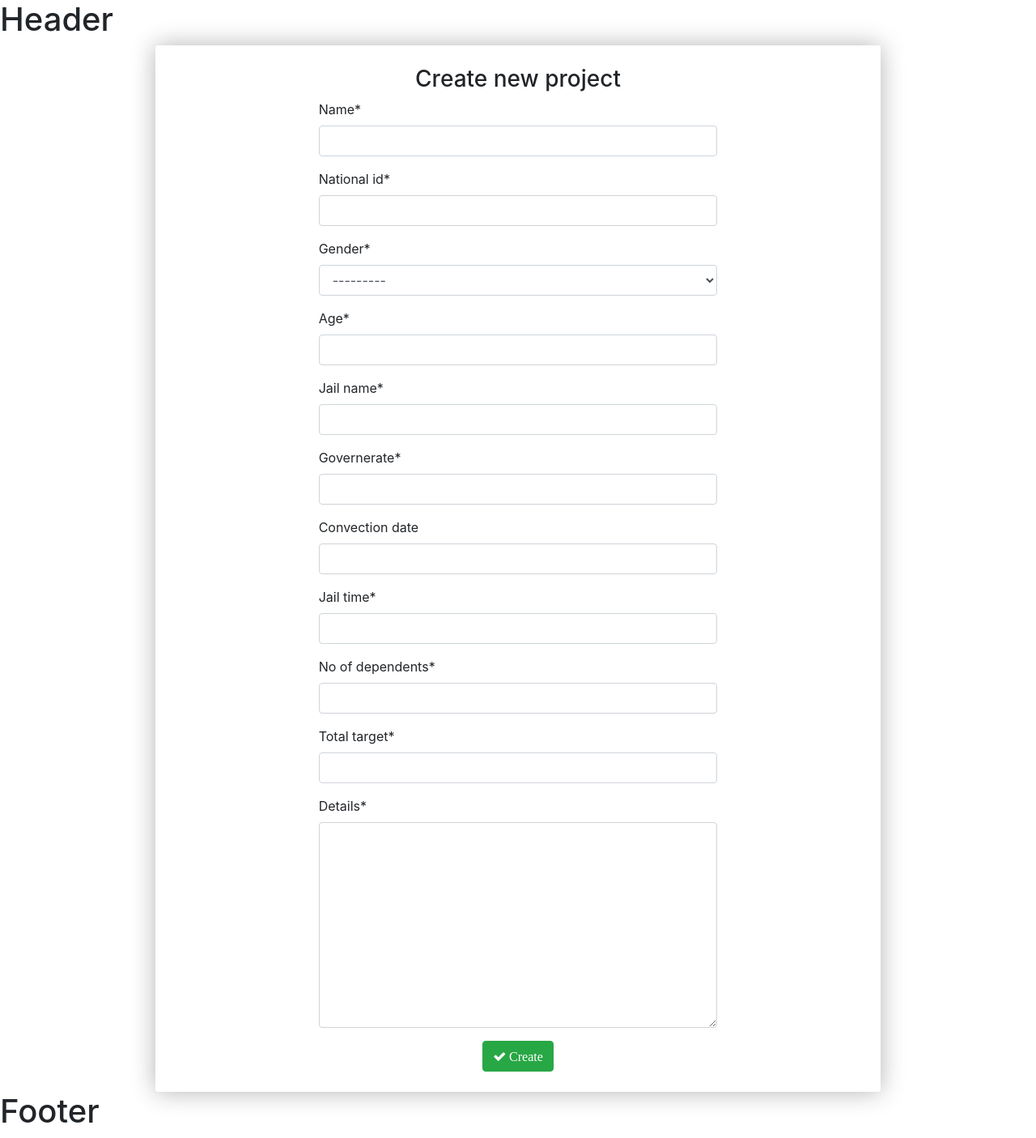
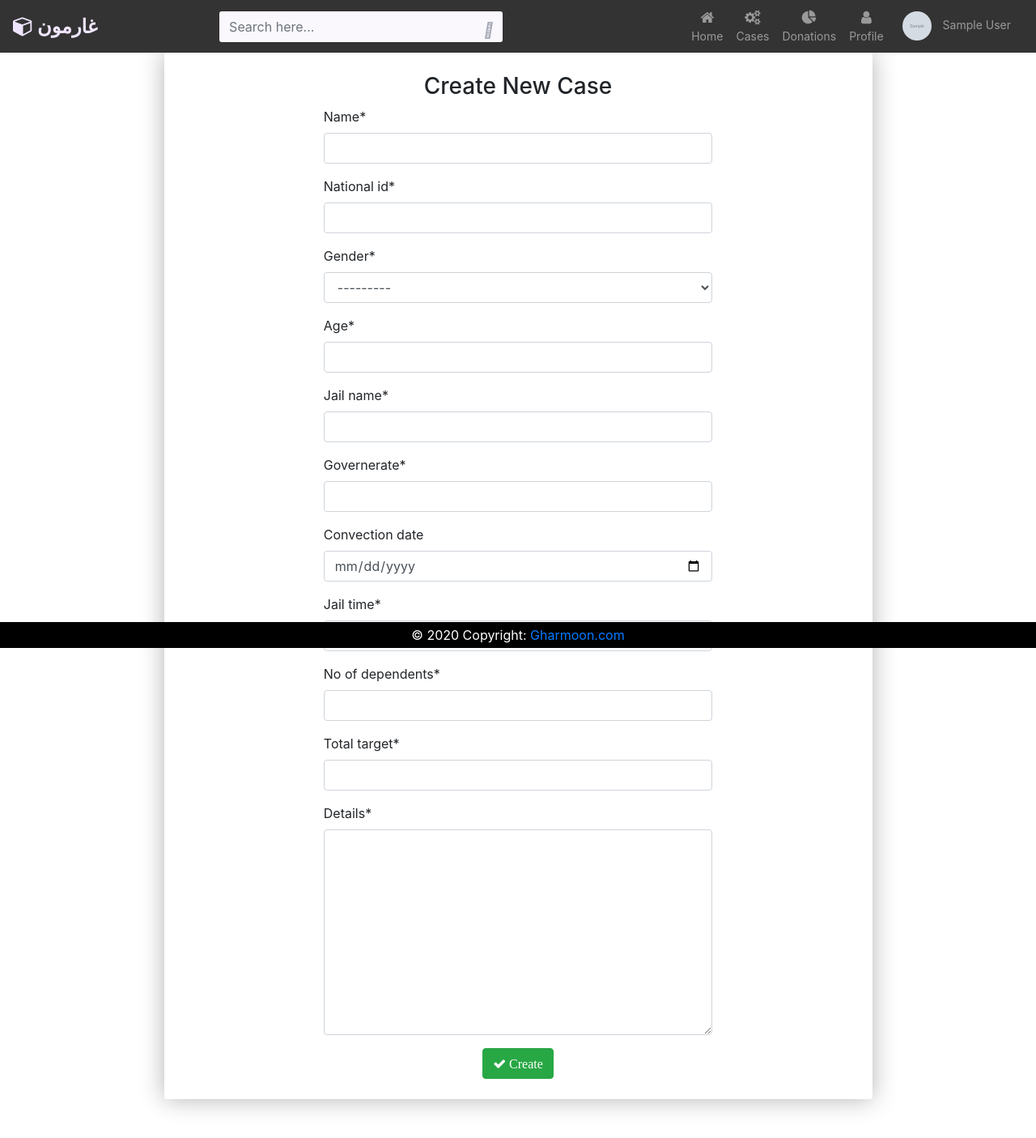
Before and after one commit to mostafaElkenany/gharmoon, a Django app: page /cases/new in a window 1280 px wide. Shown: the whole page at 81% size. Run offline with Django 3.2, Linux system fonts and the light colour scheme; a user stored in the database is signed in; tables that the repository leaves empty hold one stand-in row (values such as "Sample post"); grey boxes marked "Sample" are stand-in pictures; parts of the project's set-up code (start-up, migrations or seed data) failed here and were passed over; some libraries are stand-ins or nearby versions.

Commit message:
-changed convection date field to be a date picker -added top nav bar and footer

```diff
--- a/cases/forms.py
+++ b/cases/forms.py
@@ -23,3 +23,6 @@
                 'min_value': "Invalid value, target must be greater than zero",
             },
         }
+        widgets = {
+            "convection_date": forms.DateInput(attrs={"type": "date"}),
+        }
--- a/cases/templates/cases/add_case.html
+++ b/cases/templates/cases/add_case.html
@@ -20,7 +20,7 @@
     <div class="col-7 ">
         <div class="panel panel-primary">
             <div class="panel-heading text-center">
-                <h3>Create new project</h3>
+                <h3>Create New Case</h3>
             </div>
             <div class="panel-body">
                 <form method="POST" enctype="multipart/form-data">
--- /dev/null
+++ b/static/base/style.css
@@ -0,0 +1,183 @@
+.footer {
+	position: fixed;
+	left: 0;
+	bottom: 0;
+	width: 100%;
+	background-color: black;
+	color: white;
+	text-align: center;
+}
+
+.form-inline {
+    display: inline-block;
+}
+.navbar-header.col {
+    padding: 0 !important;
+}
+.navbar {
+    color: #fff;
+    background: #333;
+    padding: 5px 16px;
+    border-radius: 0;
+    border: none;
+    box-shadow: 0 0 4px rgba(0,0,0,.1);
+}
+.navbar img {
+    border-radius: 50%;
+    width: 36px;
+    height: 36px;
+    margin-right: 10px;
+}
+.navbar .navbar-brand {
+    color: #efe5ff;
+    padding-left: 0;
+    padding-right: 50px;
+    font-size: 24px;
+}
+.navbar .navbar-brand:hover, .navbar .navbar-brand:focus {
+    color: #fff;
+}
+.navbar .navbar-brand i {
+    font-size: 25px;
+    margin-right: 5px;
+}
+.search-box {
+    position: relative;
+}
+.search-box input {
+    padding-right: 35px;
+    min-height: 38px;
+    border: none;
+    background: #faf7fd;
+    border-radius: 3px !important;
+}
+.search-box input:focus {
+    background: #fff;
+    box-shadow: none;
+}
+.search-box .input-group-addon {
+    min-width: 35px;
+    border: none;
+    background: transparent;
+    position: absolute;
+    right: 0;
+    z-index: 9;
+    padding: 10px 7px;
+    height: 100%;
+}
+.search-box i {
+    color: #a0a5b1;
+    font-size: 19px;
+}
+.navbar .nav-item i {
+    font-size: 18px;
+}
+.navbar .nav-item span {
+    position: relative;
+    top: 3px;
+}
+.navbar .nav > li a {
+    color: #efe5ff;
+    padding: 8px 15px;
+    font-size: 14px;
+}
+.navbar .nav > li a:hover, .navbar .nav > li a:focus {
+    color: #fff;
+    text-shadow: 0 0 4px rgba(255,255,255,0.3);
+}
+.navbar .nav > li > a > i {
+    display: block;
+    text-align: center;
+}
+.navbar .dropdown-item i {
+    font-size: 16px;
+    min-width: 22px;
+}
+.navbar .dropdown-item .material-icons {
+    font-size: 21px;
+    line-height: 16px;
+    vertical-align: middle;
+    margin-top: -2px;
+}
+.navbar .nav-item.open > a, .navbar .nav-item.open > a:hover, .navbar .nav-item.open > a:focus {
+    color: #fff;
+    background: none !important;
+}
+.navbar .dropdown-menu {
+    border-radius: 1px;
+    border-color: #e5e5e5;
+    box-shadow: 0 2px 8px rgba(0,0,0,.05);
+}
+.navbar .dropdown-menu li a {
+    color: #777 !important;
+    padding: 8px 20px;
+    line-height: normal;
+}
+.navbar .dropdown-menu li a:hover, .navbar .dropdown-menu li a:focus {
+    color: #333 !important;
+    background: transparent !important;
+}
+.navbar .nav .active a, .navbar .nav .active a:hover, .navbar .nav .active a:focus {
+    color: #fff;
+    text-shadow: 0 0 4px rgba(255,255,255,0.2);
+    background: transparent !important;
+}
+.navbar .nav .user-action {
+    padding: 9px 15px;
+}
+.navbar .navbar-toggle {
+    border-color: #fff;
+}
+.navbar .navbar-toggle .icon-bar {
+    background: #fff;
+}
+.navbar .navbar-toggle:focus, .navbar .navbar-toggle:hover {
+    background: transparent;
+}
+.navbar .navbar-nav .open .dropdown-menu {
+    background: #faf7fd;
+    border-radius: 1px;
+    border-color: #faf7fd;
+    box-shadow: 0 2px 8px rgba(0,0,0,.05);
+}
+.navbar .divider {
+    background-color: #e9ecef !important;
+}
+@media (min-width: 1200px){
+    .form-inline .input-group {
+        width: 350px;
+        margin-left: 30px;
+    }
+    .navbar{
+        margin-bottom: 0 !important;
+    }
+}
+@media (max-width: 1199px){
+    .navbar .nav > li > a > i {
+        display: inline-block;
+        text-align: left;
+        min-width: 30px;
+        position: relative;
+        top: 4px;
+    }
+    .navbar .navbar-collapse {
+        border: none;
+        box-shadow: none;
+        padding: 0;
+    }
+    .navbar .navbar-form {
+        border: none;
+        display: block;
+        margin: 0px 0;
+        padding: 0;
+    }
+    .navbar{
+        margin-bottom: 0 !important;
+    }
+    .navbar .navbar-toggle {
+        margin-right: 0;
+    }
+    .input-group {
+        width: 100%;
+    }
+}
--- a/templates/base.html
+++ b/templates/base.html
@@ -2,6 +2,8 @@
 <html lang="en">
 
 <head>
+    {% load static %}
+
 
     <link rel="stylesheet" href="https://stackpath.bootstrapcdn.com/bootstrap/4.1.3/css/bootstrap.min.css"
         integrity="sha384-MCw98/SFnGE8fJT3GXwEOngsV7Zt27NXFoaoApmYm81iuXoPkFOJwJ8ERdknLPMO" crossorigin="anonymous">
@@ -10,15 +12,97 @@
     <script>tinymce.init({ selector: 'textarea' });</script>
 
     <link rel="stylesheet" href="https://maxcdn.bootstrapcdn.com/font-awesome/4.7.0/css/font-awesome.min.css">
+    <link rel="stylesheet" href="{% static "base/style.css" %}">
 
     <title>{% block title %} Gharmoon {% endblock %}</title>
     {% block style %}{% endblock %}
 </head>
 
 <body>
-    <h1>Header</h1>
-    {% block content %}{% endblock %}
-    <h1>Footer</h1>
+    <nav class="navbar navbar-expand-md navbar-dark">
+        <div class="navbar-header d-flex col">
+            <a class="navbar-brand" href="{% url 'home' %}"><i class="fa fa-cube"></i><b>غارمون</b></a>
+            <button type="button" data-target="#navbarCollapse" data-toggle="collapse"
+                class="navbar-toggle navbar-toggler ml-auto">
+                <span class="navbar-toggler-icon"></span>
+                <span class="icon-bar"></span>
+                <span class="icon-bar"></span>
+                <span class="icon-bar"></span>
+            </button>
+        </div>
+        {% if user.is_authenticated %}
+        <!-- Collection of nav links, forms, and other content for toggling -->
+        <div id="navbarCollapse" class="collapse navbar-collapse justify-content-start">
+            <form id="searchForm" class="navbar-form form-inline" action="" method="GET">
+                <div class="input-group search-box">
+                    <input type="text" id="search" name="q" class="form-control" placeholder="Search here...">
+                    <button class="input-group-addon" id="searchBox" type="submit"><i
+                            class="material-icons">&#xE8B6;</i></button>
+                </div>
+            </form>
+            <ul class="nav navbar-nav navbar-right ml-auto">
+                <li class="nav-item"><a href="{% url 'home' %}" class="nav-link"><i class="fa fa-home"></i><span>Home</span></a></li>
+                <li class="nav-item"><a href="" class="nav-link"><i class="fa fa-gears"></i><span>Cases</span></a>
+                </li>
+                <li class="nav-item"><a href="" class="nav-link"><i
+                            class="fa fa-pie-chart"></i><span>Donations</span></a></li>
+                <li class="nav-item"><a href="{% url 'profile' %}" class="nav-link"><i
+                            class="fa fa-user"></i><span>Profile</span></a></li>
+                <li class="nav-item dropdown">
+                    <a href="#" data-toggle="dropdown" class="nav-link  user-action">
+                        {% if user.profile_picture %}
+                        <img src="../..{{ user.profile_picture.url }}" class="avatar" alt="Avatar">
+                        {% else %}
+                        <img src="{{ user.socialaccount_set.all.0.get_avatar_url }}" class="avatar" alt="Avatar">
+                        {% endif %}
+                        {{user.first_name}}
+                        {{ user.last_name }} <b class="caret"></b></a>
+                    <ul class="dropdown-menu">
+                        <li><a href="{% url 'profile' %}" class="dropdown-item"><i class="fa fa-user-o"></i> Profile</a>
+                        </li>
+                        <li class="divider dropdown-divider"></li>
+                        <li><a href="{% url 'logout' %}" class="dropdown-item"><i class="material-icons">&#xE8AC;</i>
+                                Logout</a>
+                        </li>
+                    </ul>
+                </li>
+            </ul>
+        </div>
+        {% else %}
+        <a class="btn btn-outline-primary" href="{% url 'login' %}" role="button">
+            Login
+        </a>
+        <div style="padding-left: 10px;">
+            <a class="btn btn-outline-success" href="{% url 'register' %}" role="button">
+                Sign Up
+            </a>
+        </div>
+        {% endif %}
+    </nav>
+
+
+    <div class="container-fluid">
+        {% block content %}{% endblock %}
+    </div>
+
+    <div class="my-5">
+        <div class="footer">
+            <div class="footer-copyright text-center py-1">© 2020 Copyright:
+                <a href="https://github.com/mostafaElkenany/gharmoon.git"> Gharmoon.com</a>
+            </div>
+        </div>
+    </div>
+
+    <script src="https://code.jquery.com/jquery-3.2.1.slim.min.js"
+    integrity="sha384-KJ3o2DKtIkvYIK3UENzmM7KCkRr/rE9/Qpg6aAZGJwFDMVNA/GpGFF93hXpG5KkN"
+    crossorigin="anonymous"></script>
+    <script src="https://cdnjs.cloudflare.com/ajax/libs/popper.js/1.12.9/umd/popper.min.js"
+    integrity="sha384-ApNbgh9B+Y1QKtv3Rn7W3mgPxhU9K/ScQsAP7hUibX39j7fakFPskvXusvfa0b4Q"
+    crossorigin="anonymous"></script>
+    <script src="https://maxcdn.bootstrapcdn.com/bootstrap/4.0.0/js/bootstrap.min.js"
+    integrity="sha384-JZR6Spejh4U02d8jOt6vLEHfe/JQGiRRSQQxSfFWpi1MquVdAyjUar5+76PVCmYl"
+    crossorigin="anonymous"></script>
+
 </body>
 
 </html>
```
